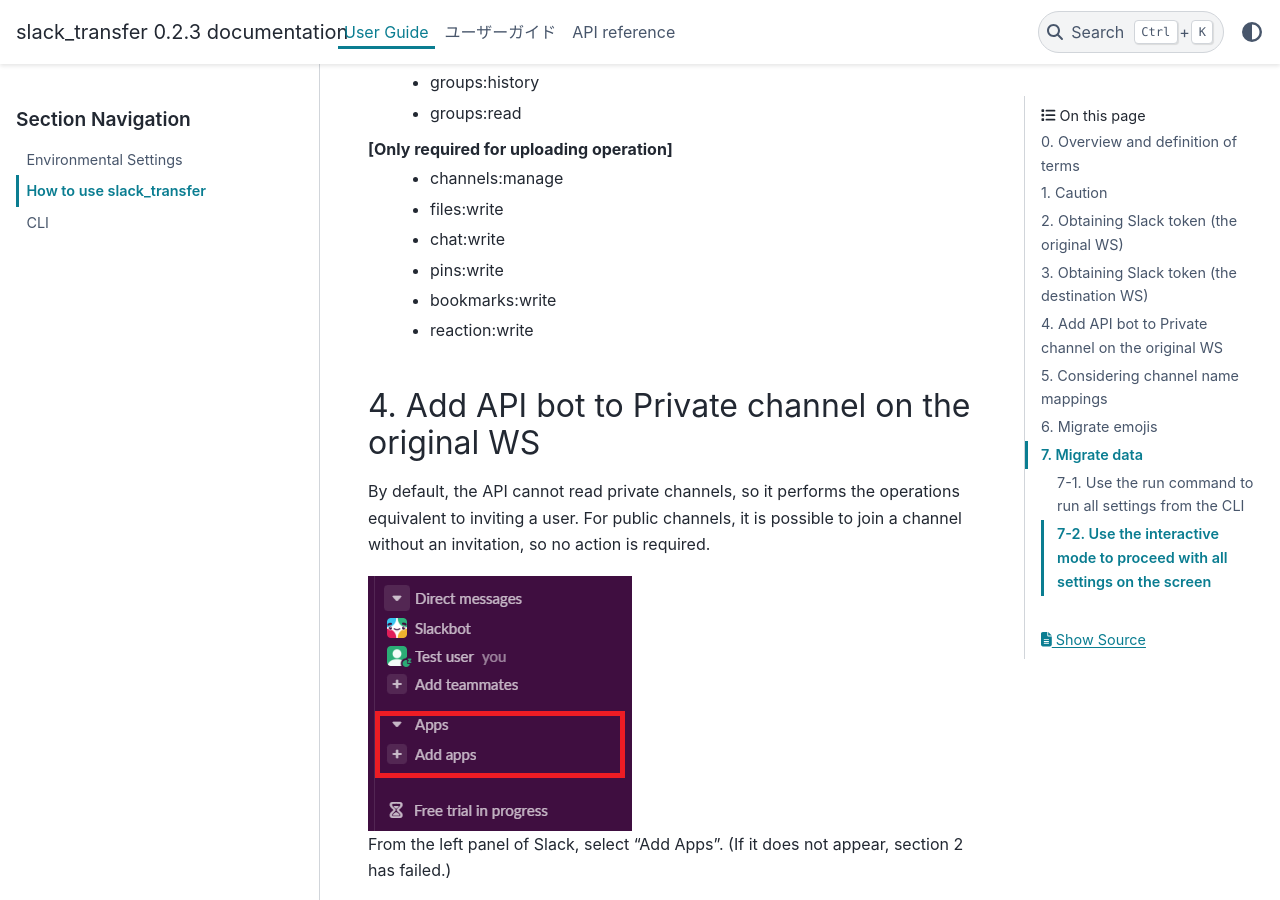
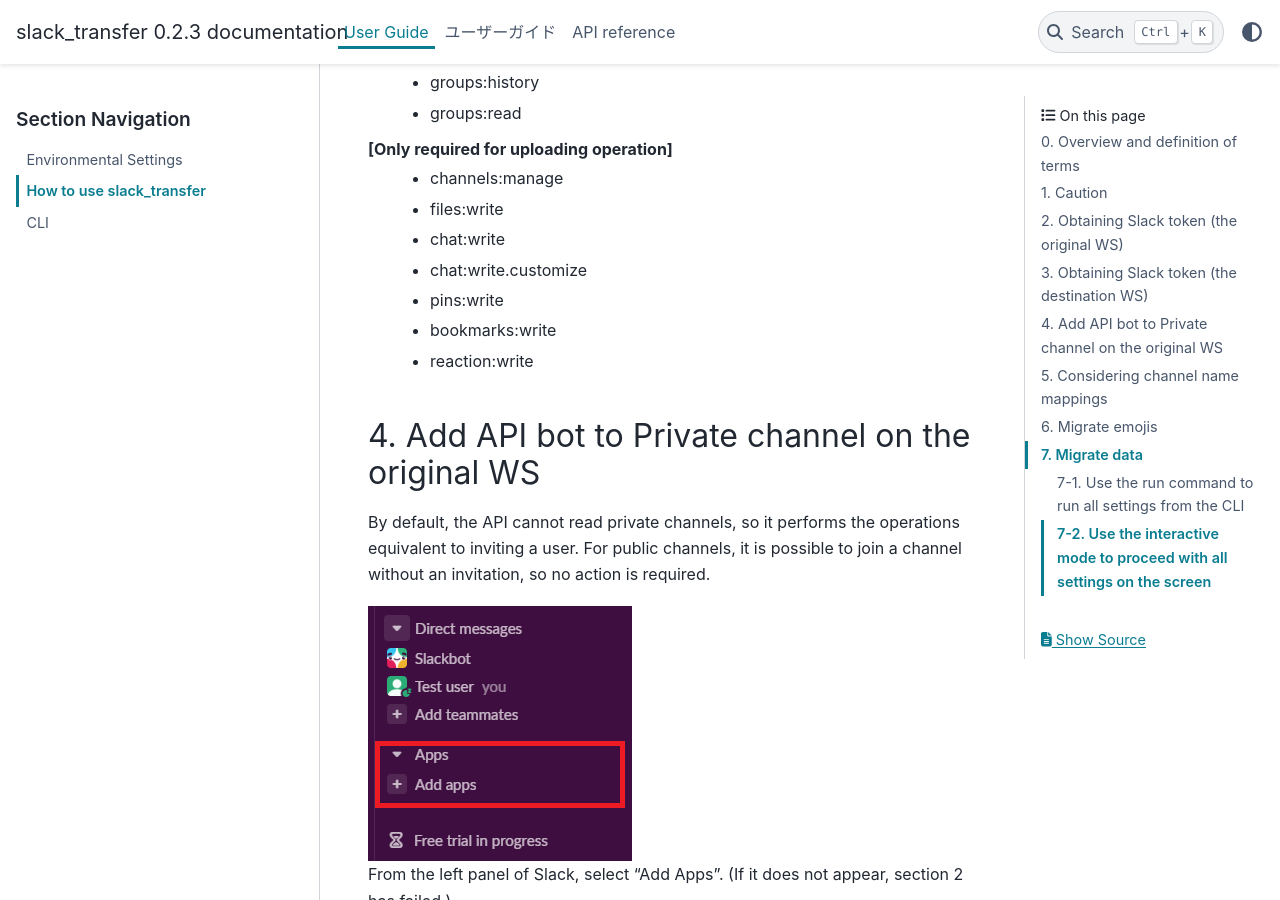
Before and after one commit to masanorihirano/slack_transfer, a Sphinx documentation site: the page built from docs/source/user_guide/run.rst, in a window 1280 px wide and 900 px high, scrolled down 13472 px. Built offline with Sphinx 7.4.7 and the PyData theme 0.15.4, drawn with Linux system fonts in a browser that asks for light colours.

Commit message:
closed #83

```diff
--- a/docs/source/_static/uploader.yml
+++ b/docs/source/_static/uploader.yml
@@ -13,6 +13,7 @@
       - channels:manage
       - channels:read
       - chat:write
+      - chat:write.customize
       - files:read
       - files:write
       - groups:history
--- a/docs/source/user_guide/run.rst
+++ b/docs/source/user_guide/run.rst
@@ -227,6 +227,7 @@
  - channels:manage
  - files:write
  - chat:write
+ - chat:write.customize
  - pins:write
  - bookmarks:write
  - reaction:write
--- a/docs/source/user_guide/run_ja.rst
+++ b/docs/source/user_guide/run_ja.rst
@@ -224,6 +224,7 @@
  - channels:manage
  - files:write
  - chat:write
+ - chat:write.customize
  - pins:write
  - bookmarks:write
  - reaction:write
```
